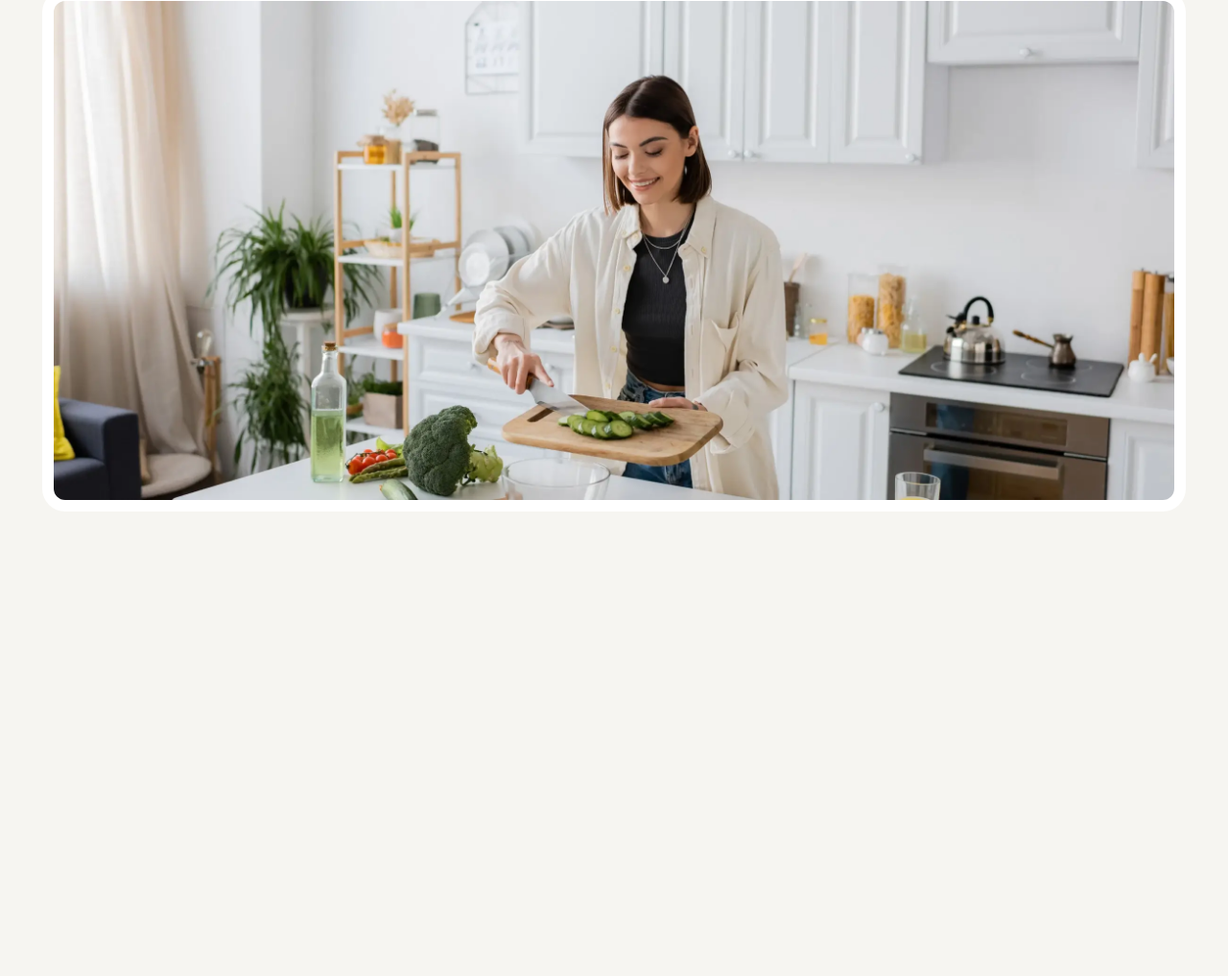
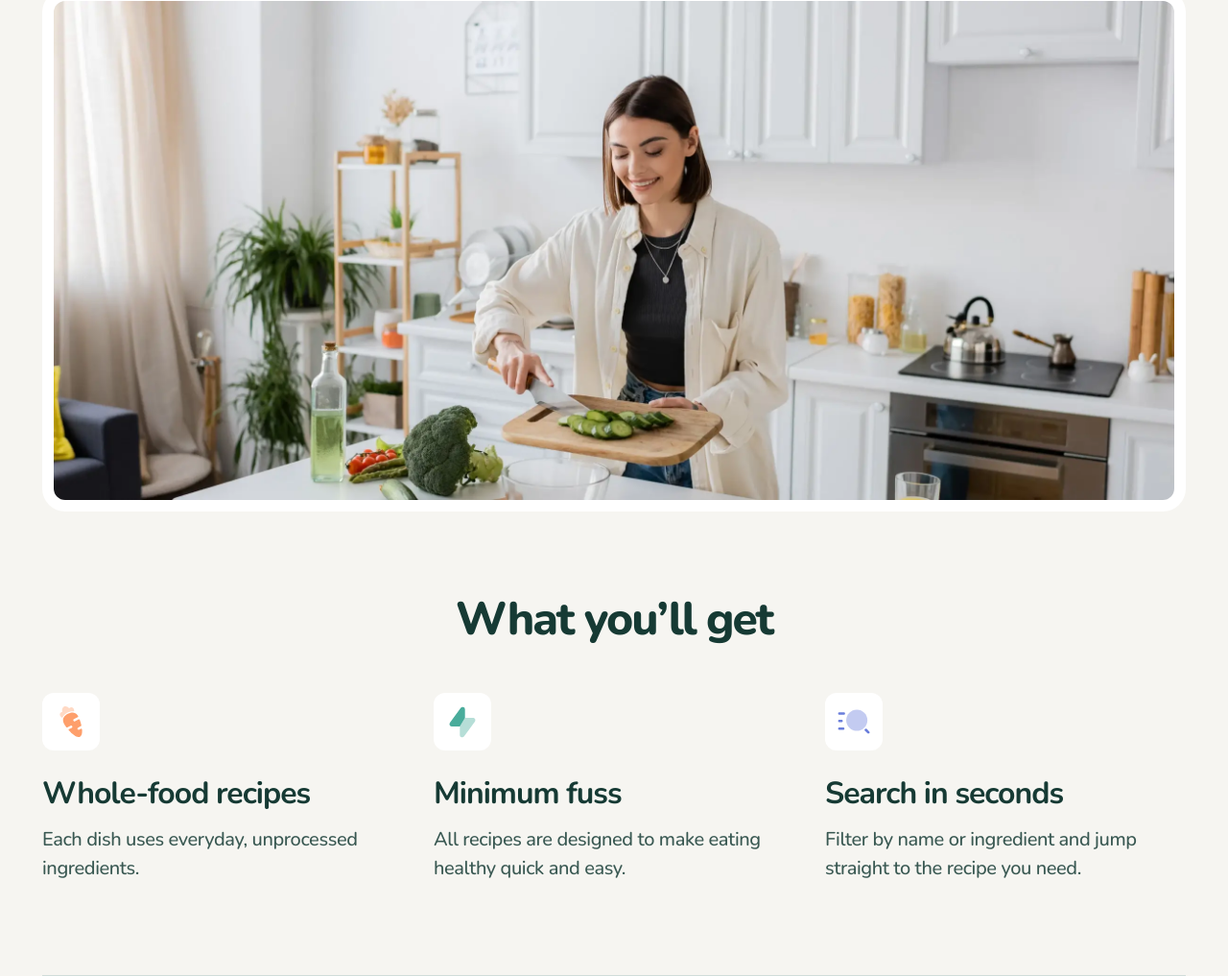
Before and after one commit to sashatka4uk/healthy-recipe-website, a plain HTML site: page index.html in a window 1280 px wide. Shown: the part 510-1527 px from the top of the page at 96% size. Before the commit the page ends 1127 px from the top, so only its background shows below. Drawn offline with Linux system fonts and the light colour scheme.

Commit message:
add section feature

```diff
--- a/index.html
+++ b/index.html
@@ -69,6 +69,57 @@
           </div>
         </div>
       </section>
+
+      <section class="feature container">
+        <h2 class="feature__heading">What you’ll get</h2>
+        <div class="feature__grid">
+          <div class="feature__item">
+            <div class="feature__img-box">
+              <img
+                src="assets/images/icon-whole-food-recipes.svg"
+                alt="Whole food recipes icon"
+              />
+            </div>
+            <div class="feature__text-box text-box">
+              <h3 class="text-box__heading">Whole-food recipes</h3>
+              <p class="text-box__text">
+                Each dish uses everyday, unprocessed ingredients.
+              </p>
+            </div>
+          </div>
+
+          <div class="feature__item">
+            <div class="feature__img-box">
+              <img
+                src="assets/images/icon-minimum-fuss.svg"
+                alt="Minimum fuss icon"
+              />
+            </div>
+            <div class="feature__text-box text-box">
+              <h3 class="text-box__heading">Minimum fuss</h3>
+              <p class="text-box__text">
+                All recipes are designed to make eating healthy quick and easy.
+              </p>
+            </div>
+          </div>
+
+          <div class="feature__item">
+            <div class="feature__img-box">
+              <img
+                src="assets/images/icon-search-in-seconds.svg"
+                alt="Search in seconds icon"
+              />
+            </div>
+            <div class="feature__text-box text-box">
+              <h3 class="text-box__heading">Search in seconds</h3>
+              <p class="text-box__text">
+                Filter by name or ingredient and jump straight to the recipe you
+                need.
+              </p>
+            </div>
+          </div>
+        </div>
+      </section>
     </main>
     <script src="script.js"></script>
   </body>
--- /dev/null
+++ b/scss/home/_feature.scss
@@ -0,0 +1,33 @@
+/*******************\
+    Feature
+\*******************/
+@use "../variables" as *;
+@use "../font" as *;
+
+.feature {
+  padding-bottom: 6rem;
+  border-bottom: 1px solid $col-neutral-300;
+  &__heading {
+    text-align: center;
+    @include Nunito-EB-48-120;
+    color: $col-neutral-900;
+    margin-bottom: 3rem;
+  }
+
+  &__grid {
+    display: grid;
+    grid-template-columns: repeat(auto-fit, minmax(376px, 1fr));
+    gap: 2rem;
+  }
+
+  &__img-box {
+    width: 3.75rem;
+    height: 3.75rem;
+    background-color: $col-white;
+    border-radius: $br-12;
+    display: flex;
+    align-items: center;
+    justify-content: center;
+    margin-bottom: 1.5rem;
+  }
+}
--- /dev/null
+++ b/scss/home/_text_box.scss
@@ -0,0 +1,18 @@
+/*******************\
+    Text box
+\*******************/
+@use "../variables" as *;
+@use "../font" as *;
+
+.text-box {
+  &__heading {
+    @include Nunito-B-32-130;
+    color: $col-neutral-900;
+    margin-bottom: 0.75rem;
+  }
+
+  &__text {
+    @include NunitoSans-M-20-150;
+    color: $col-neutral-600;
+  }
+}
--- a/scss/style.scss
+++ b/scss/style.scss
@@ -10,3 +10,5 @@
 \*******************/
 
 @use "home/hero";
+@use "home/feature";
+@use "home/text_box";
```
Also changed, not shown: style/style.css.
